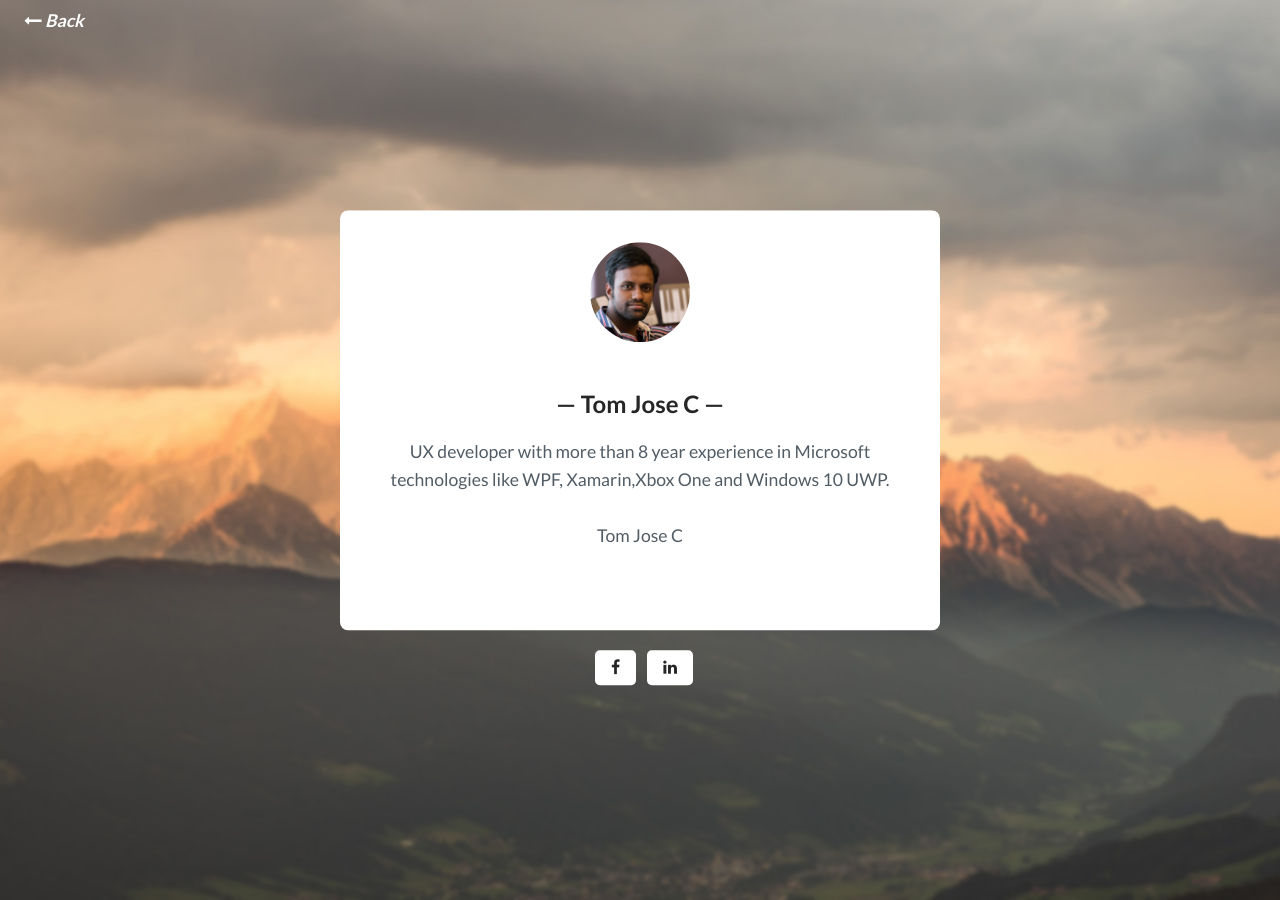
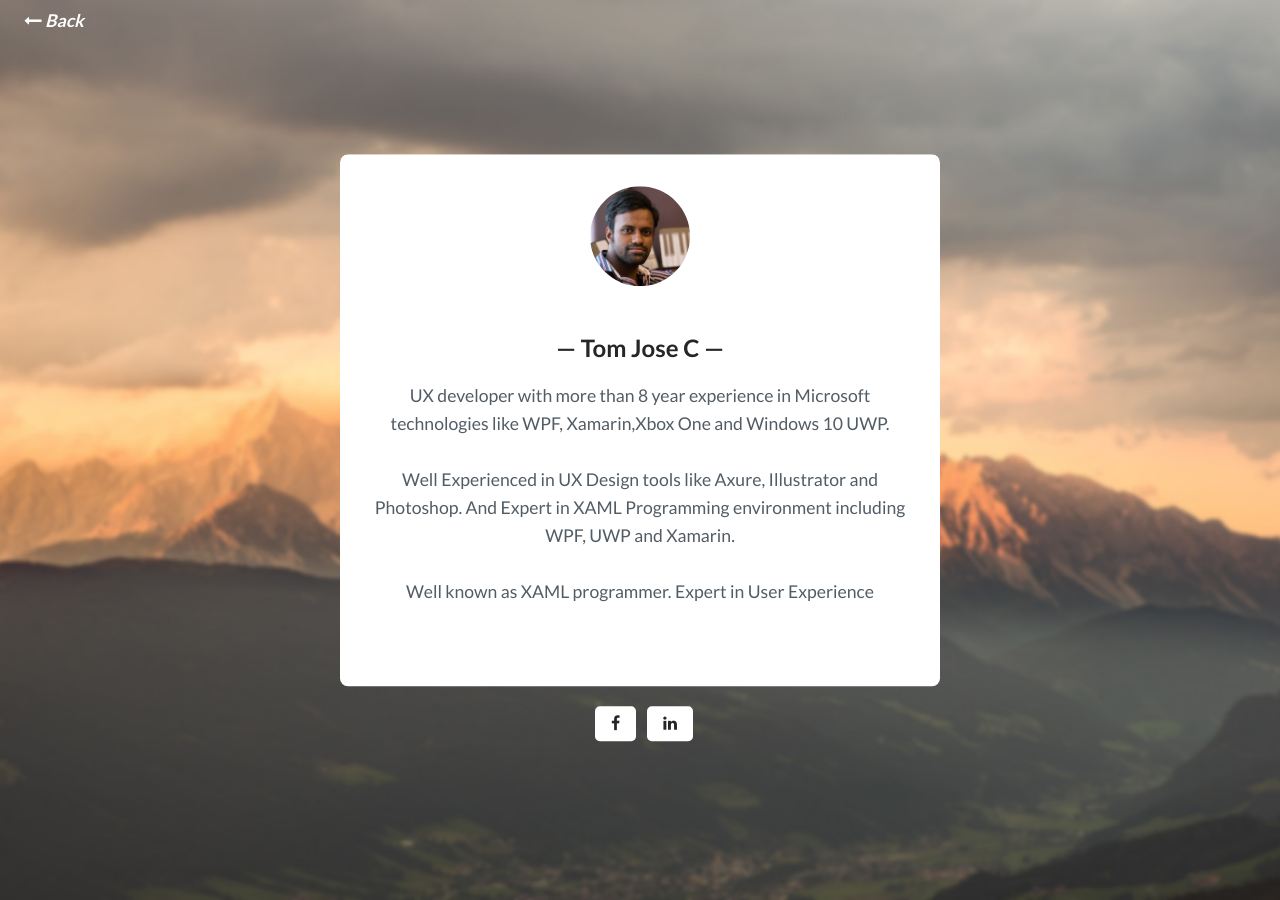
Before and after one commit to tomchoondal/tomchoondal.github.io, a Jekyll site: the page built from _pages/about.html, in a window 1280 px wide. Built offline with Jekyll 4.4.1, drawn with Linux system fonts in a browser that asks for light colours.

Commit message:
Updated about

```diff
--- a/_pages/about.html
+++ b/_pages/about.html
@@ -12,8 +12,9 @@
         </div>
         <div class="author_info">
           <h2 class="author_title">{% if site.author-name %}{{site.author-name}}{% else %}Dwayne Newman{% endif %}</h2>
-          <p class="author_subtitle">{% if site.about-author %}{{site.about-author}}{% else %}UX developer with 8 year experience in Microsoft technologies like WPF, Xamarin, Xbox One and Windows10 UWP. {% endif %}</p>
-          <p class="author_subtitle">Tom Jose C</p>
+          <p class="author_subtitle">{% if site.about-author %}{{site.about-author}}{% else %}UX Designer and Front-End Developer with more than 8 years of experience in Prototyping, Wireframing, Visual Designing and Web, Mobile and Desktop UI Development. {% endif %}</p>
+          <p class="author_subtitle">Well Experienced in UX Design tools like Axure, Illustrator and Photoshop. And Expert in XAML Programming environment including WPF, UWP and Xamarin.</p>
+          <p class="author_subtitle">Well known as XAML programmer. Expert in User Experience</p>
         </div>
       </div>
 
```
